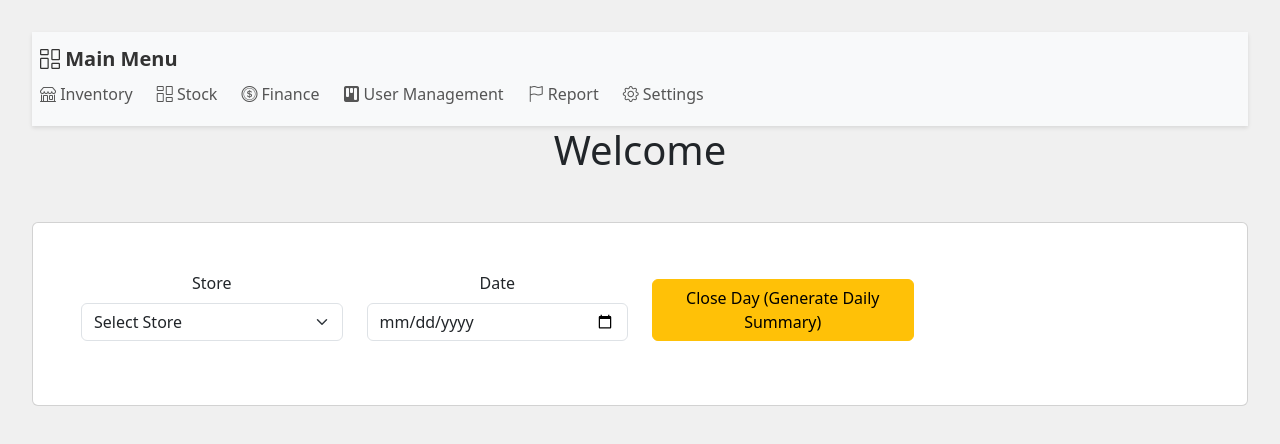
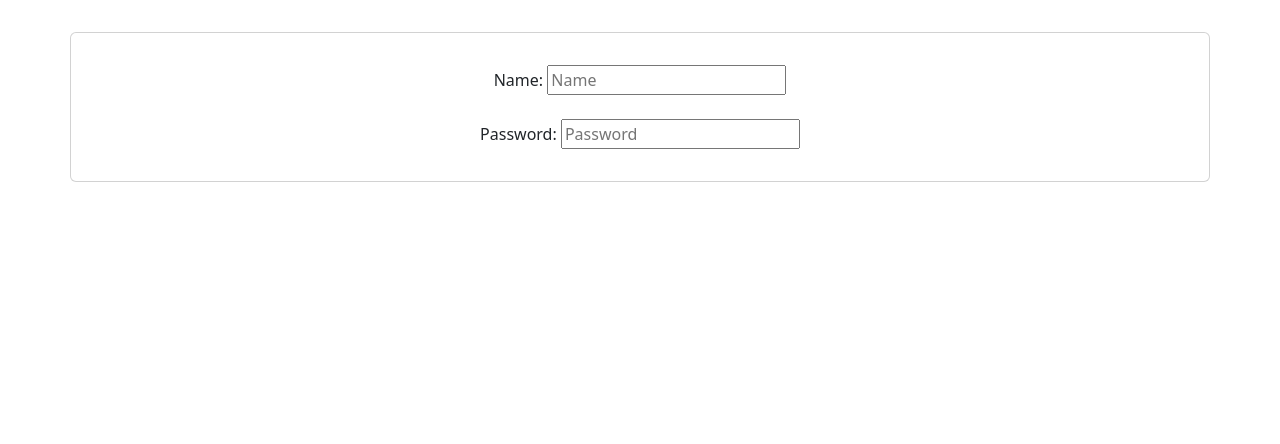
Before and after one commit to mayanjer/inventory_react, a React (Vite) app: page / in a window 1280 px wide. Shown: the top 444 px of the page. Built offline with nearby package versions, Linux system fonts and the light colour scheme.

Commit message:
changed the project to a form

```diff
--- a/src/App.jsx
+++ b/src/App.jsx
@@ -1,15 +1,12 @@
 import { useState } from "react";
-import reactLogo from "./assets/react.svg";
-import viteLogo from "/vite.svg";
 import "./App.css";
-import Button from "./components/Button";
-import RootComponent from "./components/NavBar";
-import MainPage from "./components/RootComponent";
+import Form from './components/Form'
+
 
 function App() {
   return (
     <>
-      <MainPage />
+      <Form/>
     </>
   );
 }
--- a/src/components/Button.jsx
+++ /dev/null
@@ -1,9 +0,0 @@
-function Button() {
-    return (
-        <>
-        <button className="btn btn-primary">My first button</button>
-        </>
-    )
-}
-
-export default Button
--- /dev/null
+++ b/src/components/Form.jsx
@@ -0,0 +1,24 @@
+
+
+function Form() {
+    return (
+        <form action="">
+            <div className="card container">
+            <div>
+                Name:&nbsp;
+            <input type="text" placeholder = "Name" />
+                </div><br/>
+                <div>
+                    Password:&nbsp;
+                    <input type="text" placeholder = "Password"/>
+                </div>
+
+            </div>
+
+
+
+        </form>
+    )
+}
+
+export default Form
--- a/src/components/NavBar.jsx
+++ /dev/null
@@ -1,38 +0,0 @@
-
-
-import classes from './NavBar.module.css';
-import "bootstrap-icons/font/bootstrap-icons.css";
-
-function NavBar() {
-  return (
-    <nav className={classes.navbarContainer}>
-      <div className={classes.navbarContent}>
-        <a href="#main-menu" className={classes.navbarBrand}>
-          <i className="bi bi-columns-gap"></i>&nbsp;Main Menu
-        </a>
-        <div className={classes.navLinks}>
-          <a href="/inventory" className={classes.navLink}>
-            <i className="bi bi-shop"></i>&nbsp;Inventory
-          </a>
-          <a href="#stock" className={classes.navLink}>
-            <i className="bi bi-columns-gap"></i>&nbsp;Stock
-          </a>
-          <a href="#pricing" className={classes.navLink}>
-            <i className="bi bi-coin"></i>&nbsp;Finance
-          </a>
-          <a href="#user-management" className={classes.navLink}>
-            <i className="bi bi-kanban-fill"></i>&nbsp;User Management
-          </a>
-          <a href="#report" className={classes.navLink}>
-            <i className="bi bi-flag"></i>&nbsp;Report
-          </a>
-          <a href="#settings" className={classes.navLink}>
-            <i className="bi bi-gear"></i>&nbsp;Settings
-          </a>
-        </div>
-      </div>
-    </nav>
-  );
-}
-
-export default NavBar;
--- a/src/components/NavBar.module.css
+++ /dev/null
@@ -1,66 +0,0 @@
-.navbarContainer {
-  position: sticky;
-  top: 0;
-  z-index: 1000;
-  width: 100%;
-  background-color: #f8f9fa;
-  box-shadow: 0 2px 4px rgba(0, 0, 0, 0.1);
-}
-
-.navbarContent {
-  padding: 0.75rem 0;
-  max-width: 1200px;
-  margin: 0 auto;
-}
-
-.navbarBrand {
-  font-size: 1.25rem;
-  font-weight: 600;
-  color: #333;
-  text-decoration: none;
-  display: flex;
-  align-items: center;
-}
-
-.navbarBrand:hover {
-  color: #007bff;
-}
-
-.navLinks {
-  display: flex;
-  gap: 1.5rem;
-  margin-left: auto;
-}
-
-.navLink {
-  color: #555;
-  text-decoration: none;
-  font-weight: 500;
-  padding: 0.5rem 0;
-  display: flex;
-  align-items: center;
-  transition: color 0.3s ease;
-}
-
-.navLink:hover {
-  color:#ff1e00;
-}
-
-.navLinkActive {
-  color: #ff1e00;
-}
-
-/* Responsive design */
-@media (max-width: 768px) {
-  .navLinks {
-    flex-direction: column;
-    gap: 0.5rem;
-    margin-left: 0;
-    margin-top: 1rem;
-  }
-
-  .navbarContent {
-    flex-direction: column;
-    align-items: flex-start;
-  }
-}
--- a/src/components/RootComponent.jsx
+++ /dev/null
@@ -1,13 +0,0 @@
-import NavBar from "./NavBar";
-import classes from "../components/RootComponent.module.css";
-function RootComponent() {
-  return (
-    <>
-      <div className={classes}>
-        <NavBar />
-      </div>
-    </>
-  );
-}
-
-export default RootComponent;
--- a/src/components/RootComponent.module.css
+++ /dev/null
@@ -1,8 +0,0 @@
-
-body, html, #root {
-  margin: 0;
-  padding: 0;
-  height: 100%;
-  width: 100%;
-  background-color: #f0f0f0;
-}
--- a/src/components/WideCard.jsx
+++ /dev/null
@@ -1,46 +0,0 @@
-function WideCard() {
-    return (
-        <>
-
-            <div className="card  mt-5">
-  <div class="card-body">
-    <form
-      id="close-day-form"
-      class="row row-gap-2 align-items-end mb-3"
-      method="post"
-      action="{% url 'close_day' %}"
-    >
-      <div class="col-md-3">
-        <label class="form-label">Store</label>
-        <select name="store_id" class="form-select" required>
-          <option value="">Select Store</option>
-
-          <option value="store-id">Store Name</option>
-
-        </select>
-      </div>
-      <div class="col-md-3">
-        <label class="form-label">Date</label>
-        <input
-          type="date"
-          name="date"
-          class="form-control"
-          value="{{ selected_end_date}}"
-          required
-        />
-      </div>
-      <div class="col-md-3 mt-2">
-        <button class="btn btn-warning" type="submit">
-          Close Day (Generate Daily Summary)
-        </button>
-      </div>
-    </form>
-    <div id="close-day-result"></div>
-  </div>
-</div>
-
-        </>
-    )
-}
-
-export default WideCard;
--- a/src/main.jsx
+++ b/src/main.jsx
@@ -3,24 +3,14 @@ import { createRoot } from "react-dom/client";
 import "bootstrap/dist/css/bootstrap.min.css";
 import "bootstrap/dist/js/bootstrap.bundle.min.js";
 import App from "./App.jsx";
-import { RouterProvider, createBrowserRouter } from "react-router-dom";
-import Dashboard from "./routes/Dashboard.jsx";
-import Inventory from "./routes/Inventory.jsx";
 
 
-const router = createBrowserRouter([
-  {
-    path: "/",
-    element: <Dashboard />,
-  },
-  {
-    path: "/inventory",
-    element: <Inventory/>
-  }
-]);
+
+
+
 
 createRoot(document.getElementById("root")).render(
   <StrictMode>
-    <RouterProvider router={router} />
+    <App/>
   </StrictMode>
 );
--- a/src/routes/Dashboard.jsx
+++ /dev/null
@@ -1,15 +0,0 @@
-import RootComponent from "../components/RootComponent";
-import WideCard from "../components/WideCard";
-
-function Dashboard() {
-    return (
-        <>
-            <RootComponent />
-            <h1>Welcome</h1>
-            <WideCard/>
-
-        </>
-    )
-}
-
-export default Dashboard;
--- a/src/routes/Inventory.jsx
+++ /dev/null
@@ -1,10 +0,0 @@
-import RootComponent from "../components/RootComponent";
-function Inventory() {
-    return (
-        <>
-        <RootComponent/>
-        </>
-    )
-}
-
-export default Inventory;
```
Also changed, not shown: src/components/Button.module.css (deleted).
